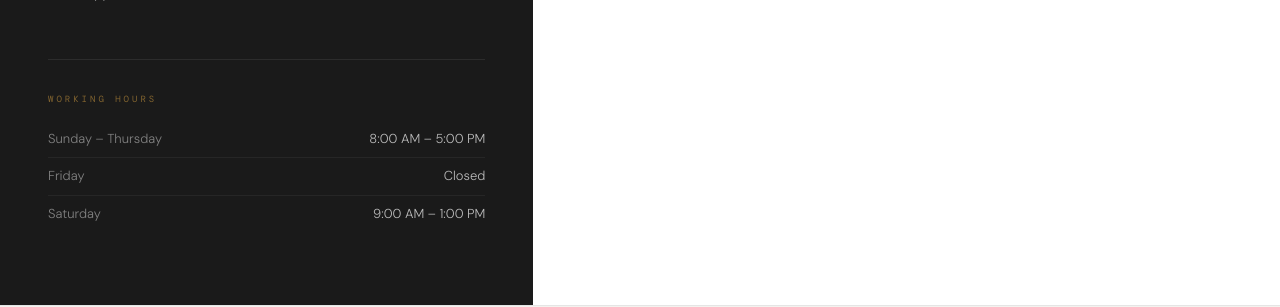
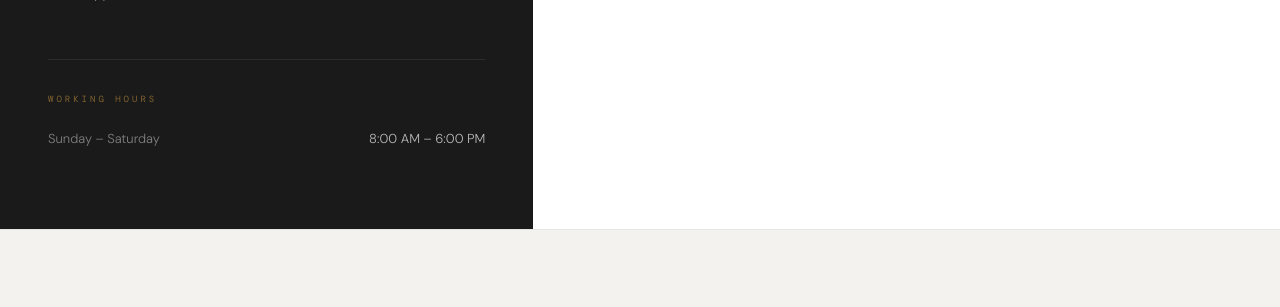
Before and after one commit to generalberr/polyfix-website, a Next.js app: page /contact in a window 1280 px wide. Shown: the part 1380-1687 px from the top of the page. Built offline with nearby package versions, Linux system fonts and the light colour scheme.

Commit message:
Add files via upload

```diff
--- a/src/app/contact/page.tsx
+++ b/src/app/contact/page.tsx
@@ -78,9 +78,7 @@ export default function ContactPage() {
           </div>
           <div className={styles.hours}>
             <div className={styles.hoursTitle}>Working Hours</div>
-            <div className={styles.hoursRow}><span>Sunday – Thursday</span><span>8:00 AM – 5:00 PM</span></div>
-            <div className={styles.hoursRow}><span>Friday</span><span>Closed</span></div>
-            <div className={styles.hoursRow}><span>Saturday</span><span>9:00 AM – 1:00 PM</span></div>
+            <div className={styles.hoursRow}><span>Sunday – Saturday</span><span>8:00 AM – 6:00 PM</span></div>
           </div>
         </div>
 
```
